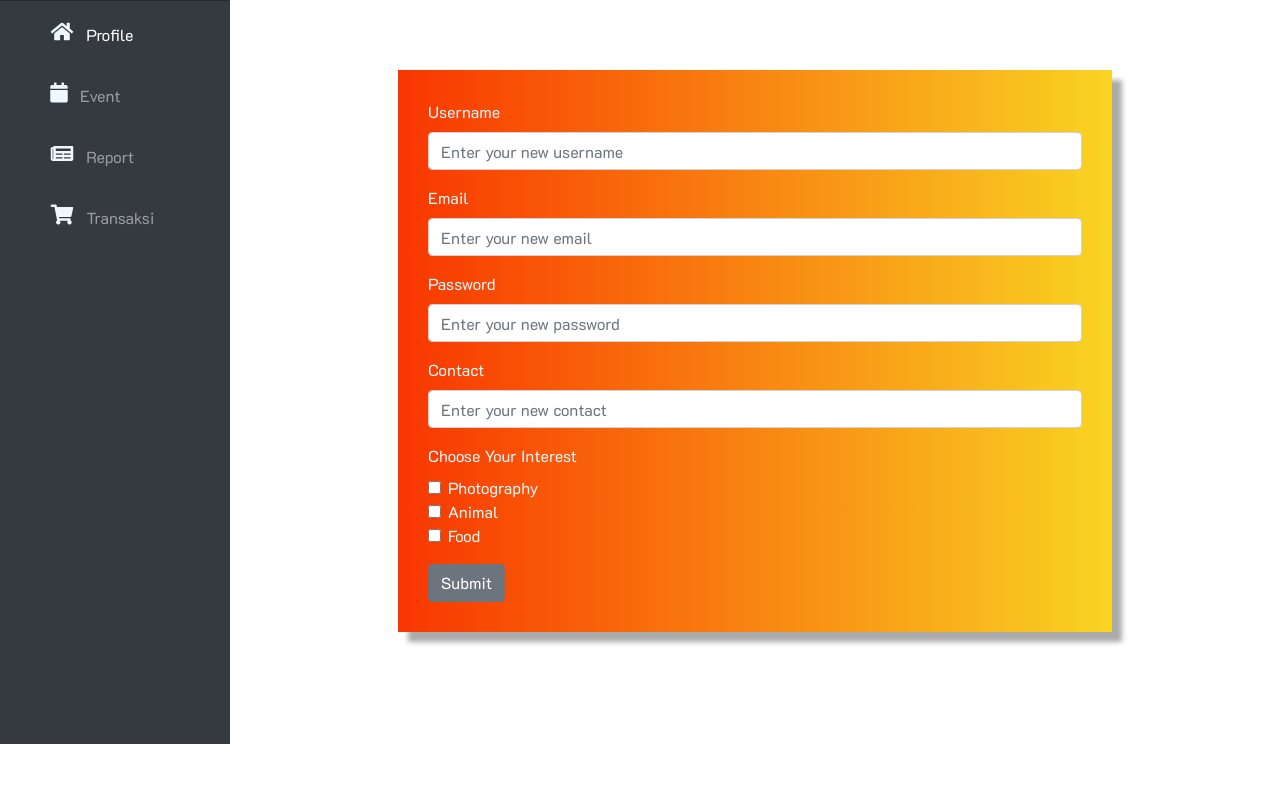
After one commit to BarsyaPrastoro/interact, a PHP site: page /pages/morepages/editprofile.php in a window 1280 px wide. The commit adds this page. Run offline with PHP 8.4, Linux system fonts and the light colour scheme; some libraries are stand-ins or nearby versions.

Commit message:
tambah 2 page baru

```diff
--- a/css/stylePages.css
+++ b/css/stylePages.css
@@ -143,7 +143,7 @@
     margin: 0 auto;
 }
 .event .card .btn{
-    background-image: linear-gradient(to right, #f83600 0%, #f9d423 100%);
+    background-color: #786fa6;
     border: none;
 }
 
@@ -162,5 +162,39 @@
 }
 
 .create span:hover{
-    background-color: #222f3e;
+    background-color: #786fa6;
 }
+
+
+
+
+
+
+
+
+/* MOREPAGES : CREATE EVENT */
+main{
+  margin-top: 0px;
+  padding: 15px;
+
+}
+
+.form-create{
+  margin: 0 auto;
+  max-width: 70%;
+  border: 4em!important;
+  background-color: #747d8c;
+  color: aliceblue;
+  padding: 30px;
+  box-shadow: 10px 10px 5px #aaaaaa;
+}
+
+.form-edit{
+  margin: 0 auto;
+  max-width: 70%;
+  border: 4em!important;
+  background-image: linear-gradient(to right, #f83600 0%, #f9d423 100%);
+  color: aliceblue;
+  padding: 30px;
+  box-shadow: 10px 10px 5px #aaaaaa;
+}
--- a/index.php
+++ b/index.php
@@ -8,7 +8,7 @@
 
     <link rel="stylesheet" href="css/bootstrap/bootstrap.min.css">
     <link rel="stylesheet" href="css/style.css">
-    <!-- <link rel="stylesheet" href="css/responsive.css"> -->
+    <link rel="stylesheet" href="css/responsive.css">
     <link rel="stylesheet" href="css/animated.css">
 
 
@@ -58,7 +58,7 @@
                         <a class="nav-link" href="#contact">Contact</a>
                     </li>
                     <li class="nav-item">
-                        <i class="nav-link fa fa-arrow-circle-right" aria-hidden="true" href="" data-toggle="modal" data-target="#modalLRForm"></i>
+                        <i class="nav-link fa fa-sign-in-alt" aria-hidden="true" href="" data-toggle="modal" data-target="#modalLRForm" style="cursor: pointer;"></i>
                     </li>
 
                 </ul>
@@ -397,7 +397,7 @@
                         <h4>More About Us</h4>
                     </div> -->
                 <div class="desk">
-                    <p>“Graphic design will save the world right after rock and roll does.”</p>
+                    <p>“Selalu kelilingi diri Anda dengan teman-teman yang memiliki banyak cahaya di dalamnya. Dengan begitu, Anda akan selalu memiliki lilin di sekitar Anda saat hari gelap.” </p>
                     <div class="media">
                         <span class="fab fa-twitter"></span>
                         <span class="fab fa-instagram"></span>
--- a/pages/event.php
+++ b/pages/event.php
@@ -86,7 +86,7 @@
                 </div>
             </div>
             <div class="create">
-                <span class="fa fa-plus"></span>
+                <a href="morepages/createevent.php"><span class="fa fa-plus"></span></a>
             </div>
         </section>
     </main>
--- /dev/null
+++ b/pages/morepages/editprofile.php
@@ -0,0 +1,78 @@
+<html>
+
+<head lang="en">
+    <meta charset="UTF-8">
+    <meta name="viewport" content="width=device-width, initial-scale=1">
+    <title>INTERACT</title>
+
+
+    <link rel="stylesheet" href="../../css/bootstrap/bootstrap.min.css">
+    <link rel="stylesheet" href="../../css/stylePages.css">
+    <link rel="stylesheet" href="../../css/responsive.css">
+    <link rel="stylesheet" href="../../css/animated.css">
+
+
+
+    <link rel="stylesheet" href="../../font/fontawesome/css/all.css">
+
+
+    <script src="https://cdnjs.cloudflare.com/ajax/libs/animejs/2.0.2/anime.min.js"></script>
+
+    <script src="../../js/jquery-3.3.1.slim.min.js"></script>
+    <script src="../../js/jquery.min.js"></script>
+    <script src="../../js/popper.min.js"></script>
+    <script src="../../js/bootstrap.min.js"></script>
+    <script src="../../js/customPages.js"></script>
+    <script src="https://code.jquery.com/jquery-1.10.2.js"></script>
+
+
+
+
+
+
+</head>
+
+<body>
+    <?php include '../../navbar.php'; ?>
+
+    <main class="content-wrapper">
+        <form class="form-edit">
+            <div class="form-group">
+                <label for="exampleInputEmail1">Username</label>
+                <input type="name" class="form-control" id="username" placeholder="Enter your new username">
+                <!-- <small id="emailHelp" class="form-text text-muted">We'll never share your email with anyone else.</small> -->
+            </div>
+            <div class="form-group">
+                <label for="exampleInputEmail1">Email</label>
+                <input type="email" class="form-control" id="email" placeholder="Enter your new email">
+            </div>
+            <div class="form-group">
+                <label for="exampleInputPassword1">Password</label>
+                <input type="password" class="form-control" id="password" placeholder="Enter your new password">
+            </div>
+            <div class="form-group">
+                <label for="exampleInputPassword1">Contact</label>
+                <input type="number" class="form-control" id="phonenumber" placeholder="Enter your new contact">
+            </div>
+            <div class="form-group">
+                <label for="exampleInputPassword1">Choose Your Interest</label>
+                <div class="form-check">
+                    <input class="form-check-input" type="checkbox" id="inlineCheckbox1" value="option1">
+                    <label class="form-check-label" for="inlineCheckbox1">Photography</label>
+                </div>
+                <div class="form-check">
+                    <input class="form-check-input" type="checkbox" id="inlineCheckbox2" value="option2">
+                    <label class="form-check-label" for="inlineCheckbox2">Animal</label>
+                </div>
+                <div class="form-check">
+                    <input class="form-check-input" type="checkbox" id="inlineCheckbox2" value="option2">
+                    <label class="form-check-label" for="inlineCheckbox2">Food</label>
+                </div>
+            </div>
+
+            <button type="submit" class="btn btn-secondary">Submit</button>
+        </form>
+    </main>
+</body>
+
+</html>
```
Also changed, not shown: pages/morepages/createevent.php (added, +70 -0 lines), pages/profile.php (+5 -19 lines), pages/morepages/editprofile.html (deleted).
